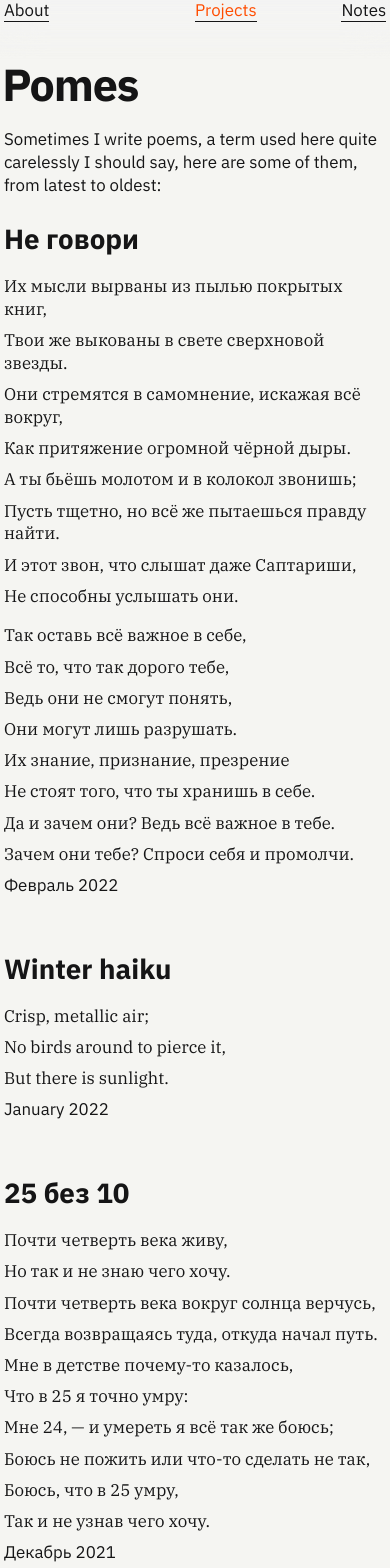
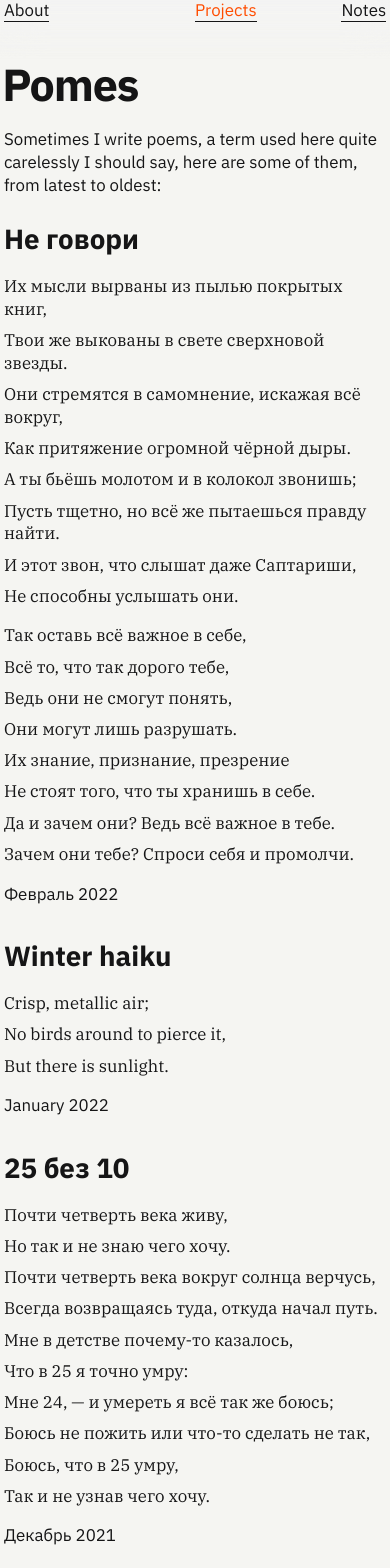
Before and after one commit to otaniyoz/web, a SvelteKit app: page /projects/pomes in a window 390 px wide. Shown: the top 1568 px of the page. Built offline with nearby package versions, Linux system fonts and the light colour scheme.

Commit message:
cleaned up pomes

```diff
--- a/src/routes/projects/pomes/+page.svelte
+++ b/src/routes/projects/pomes/+page.svelte
@@ -10,63 +10,31 @@
 </svelte:head>
 
 <SectionGrid>
-  <article class="narrative">
-    <Heading level={1} useInline={false}>Pomes</Heading>
-    <p>
+  <Heading classes="grid-col17" level={1} useInline={false}>Pomes</Heading>
+  <p class="grid-col17">
     {typographString(
       "Sometimes I write poems, a term used here quite carelessly I should say, here are some of them, from latest to oldest:"
     )}
   </p>
-  </article>
 </SectionGrid>
 {#if pomes}
   {#each pomes as pome}
     {#if pome.published === "true"}
       <SectionGrid>
-        <article class="pome-body">
-          <Heading level={2} useInline={false}>
+        <Heading classes="centered-visual" level={2} useInline={false}>
           {typographString(pome.title)}</Heading
         >
         {#each pome.content as line}
-            <p>{typographString(line)}</p>
+          <p class="centered-visual serif">{typographString(line)}</p>
         {/each}
-          <p class="pome-date">{typographString(pome.date)}</p>
-        </article>
+        <p class="large-bottom-padding regular-top-padding centered-visual">
+          {typographString(pome.date)}
+        </p>
       </SectionGrid>
     {/if}
   {/each}
 {:else}
   <SectionGrid>
-    <article class="narrative">
-      <p>No poems</p>
-    </article>
+    <p class="grid-col17">No poems</p>
   </SectionGrid>
 {/if}
-
-<style>
-  .narrative {
-    grid-area: auto / 1 / auto / 7;
-  }
-
-  .pome-body {
-    grid-area: auto / 2 / auto / 8;
-    font-family: "IBM Plex Serif";
-    padding-bottom: var(--gap-large);
-  }
-
-  .pome-date {
-    font-family: "IBM Plex Sans";
-    grid-area: auto / 2 / auto / 8;
-    padding-bottom: var(--gap-xlarge);
-  }
-
-  @media screen and (max-width: 1220px) {
-    .pome-body {
-      grid-area: auto / 1 / auto / 7;
-    }
-
-    .pome-date {
-      grid-area: auto / 1 / auto / 7;
-    }
-  }
-</style>
--- a/src/styles/app.css
+++ b/src/styles/app.css
@@ -1,4 +1,12 @@
 @import "variables.css";
+
+.sans-serif {
+  font-family: "IBM Plex Sans";
+}
+
+.serif {
+  font-family: "IBM Plex Serif";
+}
 
 .no-bottom-padding {
   padding-bottom: 0;
@@ -10,6 +18,14 @@
 
 .small-bottom-padding {
   padding-bottom: var(--gap-small);
+}
+
+.large-bottom-padding {
+  padding-bottom: var(--gap-large);
+}
+
+.regular-top-padding {
+  padding-top: var(--gap-regular);
 }
 
 .grid {
```
Lines whose indentation alone changed are shown as unchanged.
